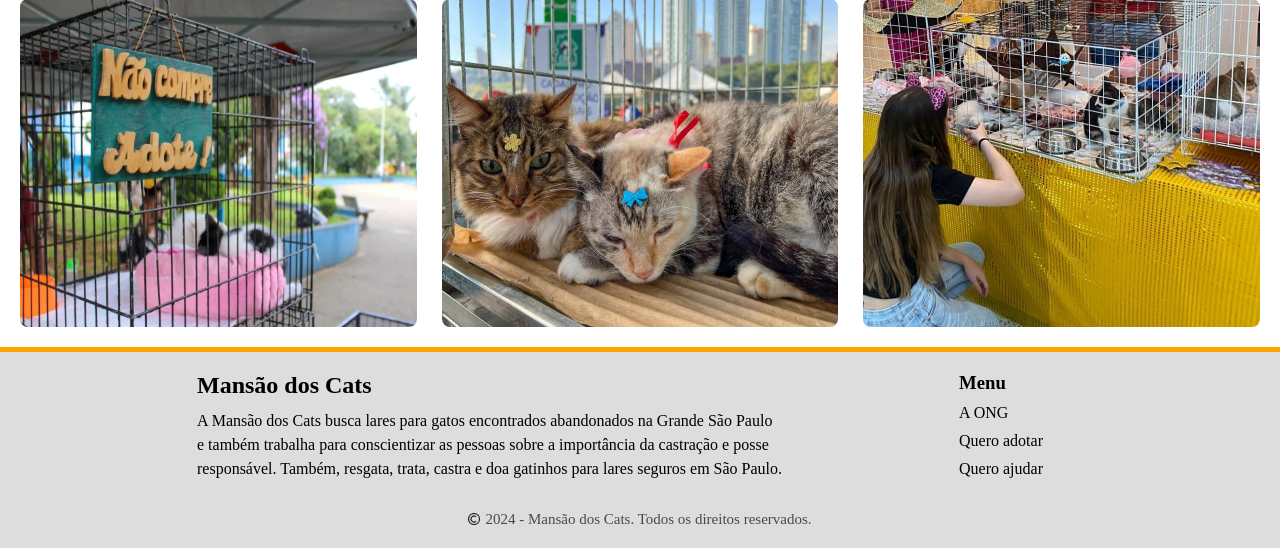
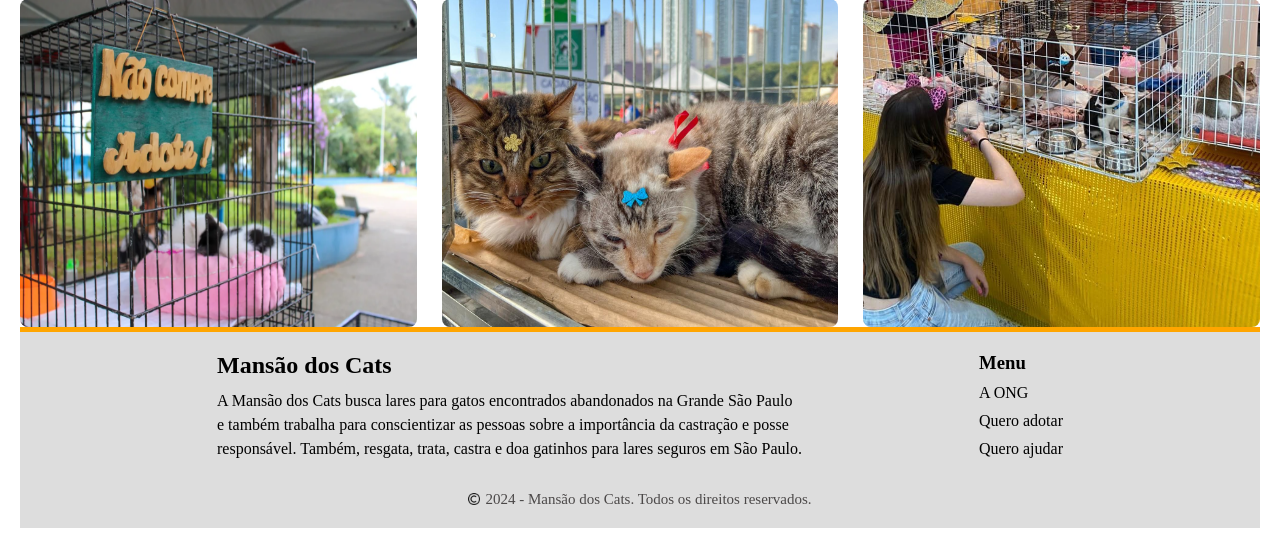
Before and after one commit to lucas-souza04/mansao-dos-gatos, a PHP site: page /ong.php in a window 1280 px wide. Shown: the part 786-1334 px from the top of the page. Run offline with PHP 8.4, Linux system fonts and the light colour scheme.

Commit message:
alterações

```diff
--- a/styles/ong.css
+++ b/styles/ong.css
@@ -110,10 +110,6 @@ main {
     padding: 20px;
     background-color: #dddddd;
     border-top: 5px solid orange;
-    width: 100vw;
-    margin-left: calc(-50vw + 50%);
-    margin-top: 20px;
-    box-sizing: border-box;
 }
 
 .top-section {
```
